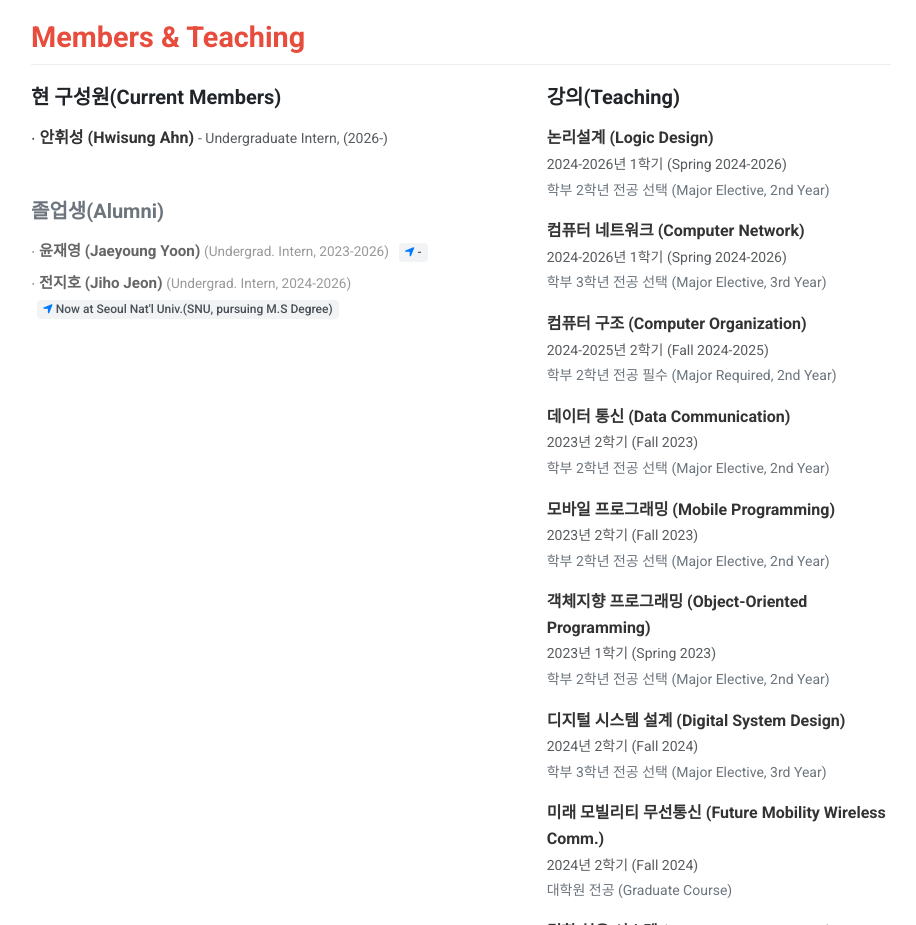
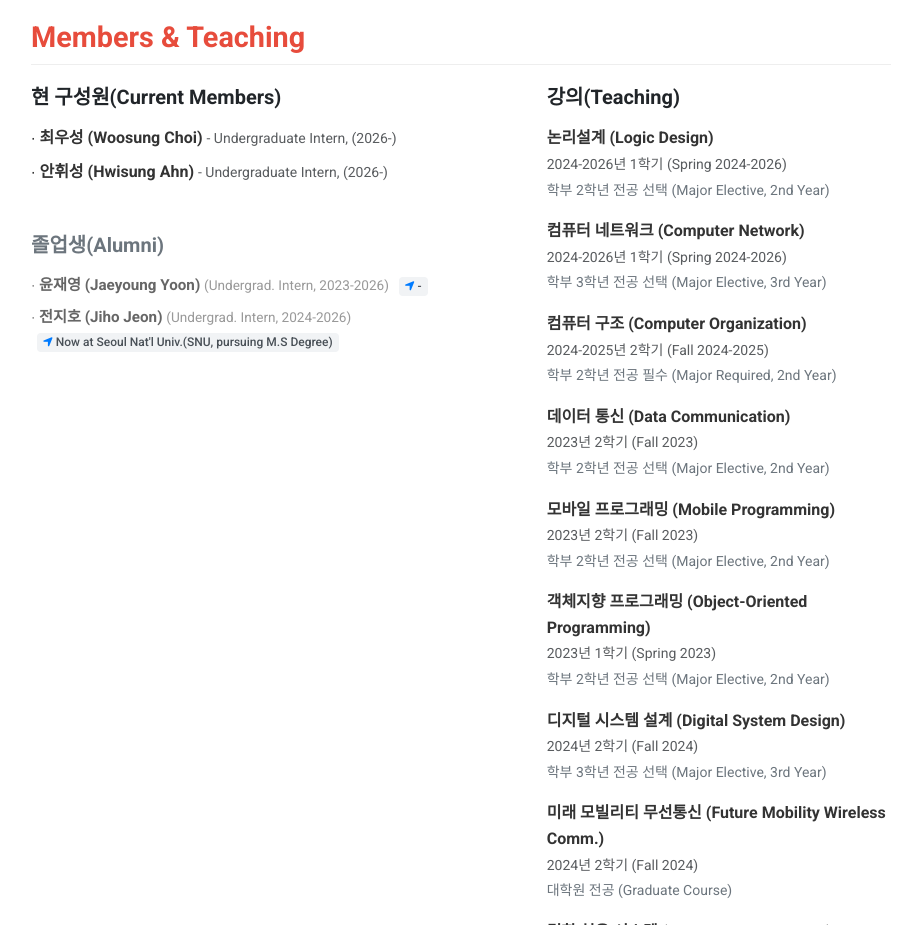
Before and after one commit to JBNU-carisis/JBNU-carisis.github.io, a plain HTML site: page index.html in a window 1280 px wide. Shown: the part 3680-4605 px from the top of the page, without its empty margins (179-1095 px from the left). Drawn offline with nearby package versions, Linux system fonts and the light colour scheme; some icons are missing.

Commit message:
Update index.html

```diff
--- a/index.html
+++ b/index.html
@@ -624,6 +624,7 @@
 
                     <h5 class="fw-bold mb-3 text-dark">현 구성원(Current Members)</h5>
                     <ul class="list-unstyled mb-5">
+                        <li class="mb-2">∙ <b>최우성 (Woosung Choi)</b> <span class="text-muted small">- Undergraduate Intern, (2026-)</span></li>
                         <li class="mb-2">∙ <b>안휘성 (Hwisung Ahn)</b> <span class="text-muted small">- Undergraduate Intern, (2026-)</span></li>
                     </ul>
 
@@ -707,4 +708,5 @@
 
         <script src="https://cdn.jsdelivr.net/npm/bootstrap@5.3.0/dist/js/bootstrap.bundle.min.js"></script>
 </body>
+
 </html>
```
